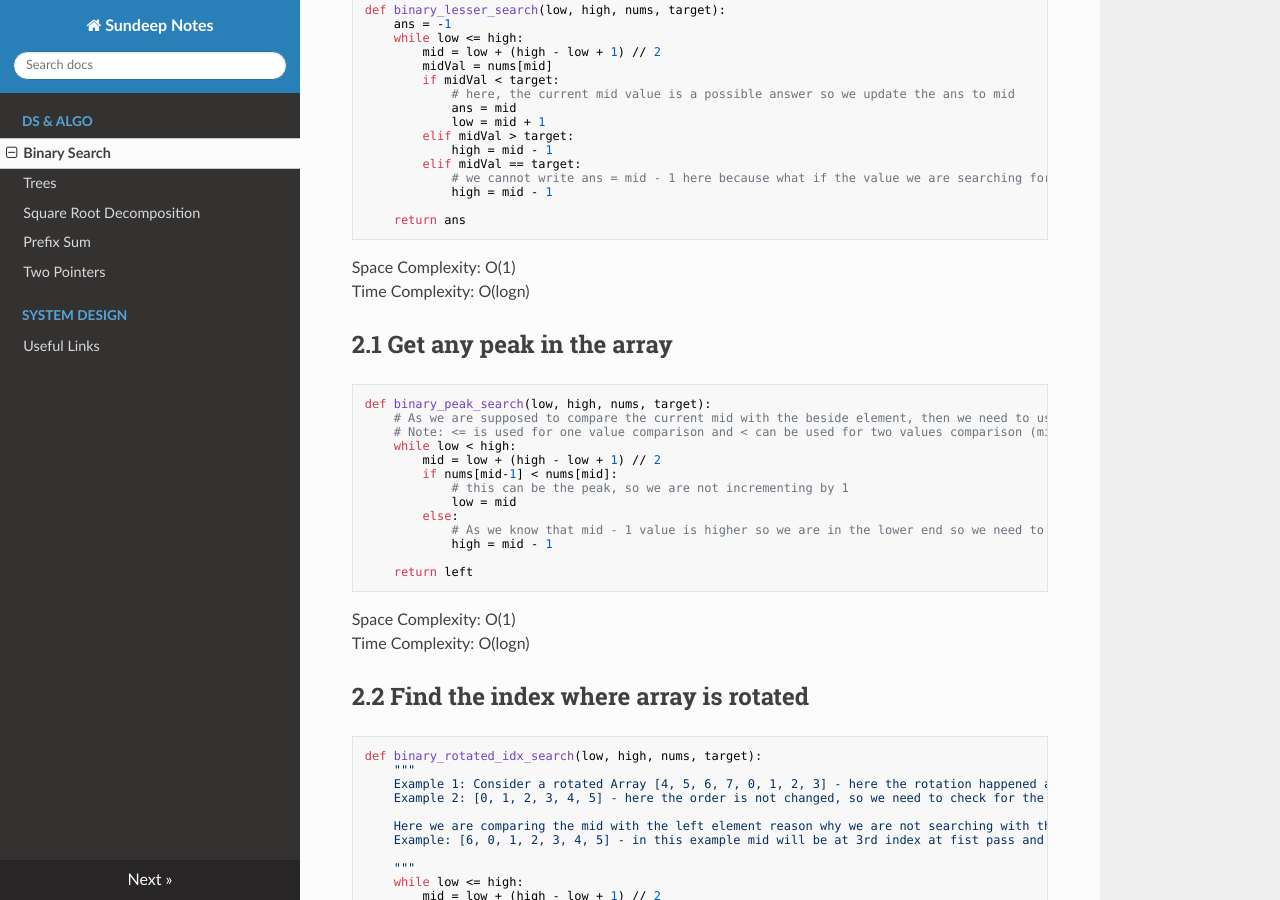
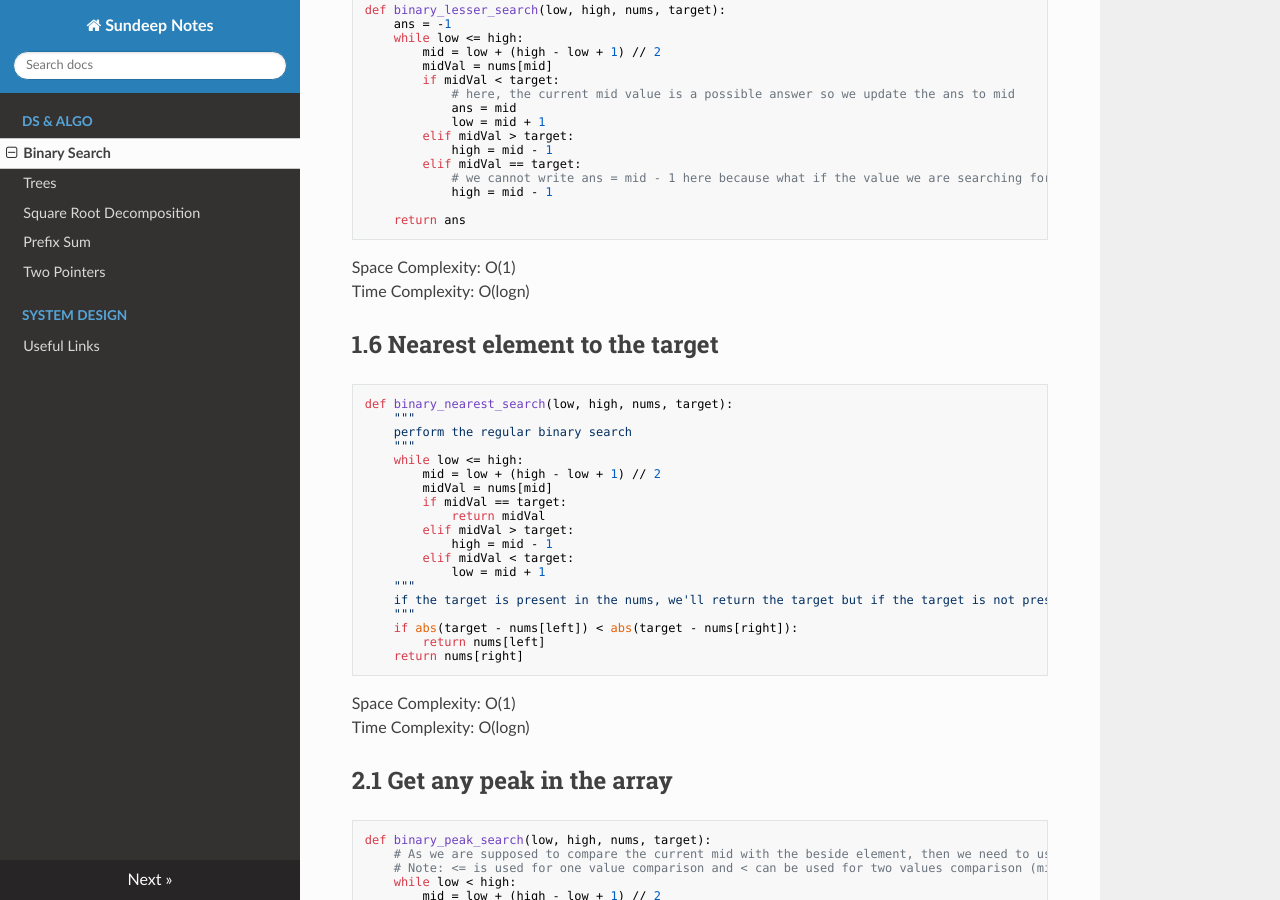
Before and after one commit to gsundeep-tech/notes, an MkDocs documentation site: the page built from docs/ds_and_algo/binary_search.md, in a window 1280 px wide and 900 px high, scrolled down 3239 px. Built offline with MkDocs 1.6.1, drawn with Linux system fonts in a browser that asks for light colours; nearby versions of some CDN libraries; some of the changed text lies outside the part shown.

Commit message:
adding nearest search notes

````diff
--- a/docs/ds_and_algo/binary_search.md
+++ b/docs/ds_and_algo/binary_search.md
@@ -55,6 +55,7 @@ In the one dimensional array, we can observe the following patterns of binary se
             3. [Index the right most Key (or last target key) if duplicates are present](#13-index-the-right-most-key-or-last-target-key-if-duplicates-are-present)
             4. [Index of the least element greater than key](#14-index-of-the-least-element-greater-than-key)
             5. [Index of the greatest element lesser than key](#15-index-of-the-greatest-element-lesser-than-key)
+            6. [Nearest element to the target element](#16-nearest-element-to-the-target)
 2. Two Values Comparison
             1. [Comparing the adjacent elements - Peaks in the given Array](#21-get-any-peak-in-the-array)
             2. [Comparing with the end elements - Find the index where the array is rotated](#22-find-the-index-where-array-is-rotated)
@@ -182,7 +183,32 @@ def binary_lesser_search(low, high, nums, target):
 Space Complexity: O(1)
 Time Complexity: O(logn)
 
+## 1.6 Nearest element to the target
 
+``` python
+def binary_nearest_search(low, high, nums, target):
+    """
+    perform the regular binary search
+    """
+    while low <= high:
+        mid = low + (high - low + 1) // 2
+        midVal = nums[mid]
+        if midVal == target:
+            return midVal
+        elif midVal > target:
+            high = mid - 1
+        elif midVal < target:
+            low = mid + 1
+    """
+    if the target is present in the nums, we'll return the target but if the target is not present in the nums, following code would be executed, left and right would be already pointing to the two closest elements to target. We need to find which is the closest out of those two. Here we are doing some post processing as well after the binary search.
+    """
+    if abs(target - nums[left]) < abs(target - nums[right]):
+        return nums[left]
+    return nums[right]
+```
+
+Space Complexity: O(1)
+Time Complexity: O(logn)
 ## 2.1 Get any peak in the array
 
 ``` python
````
